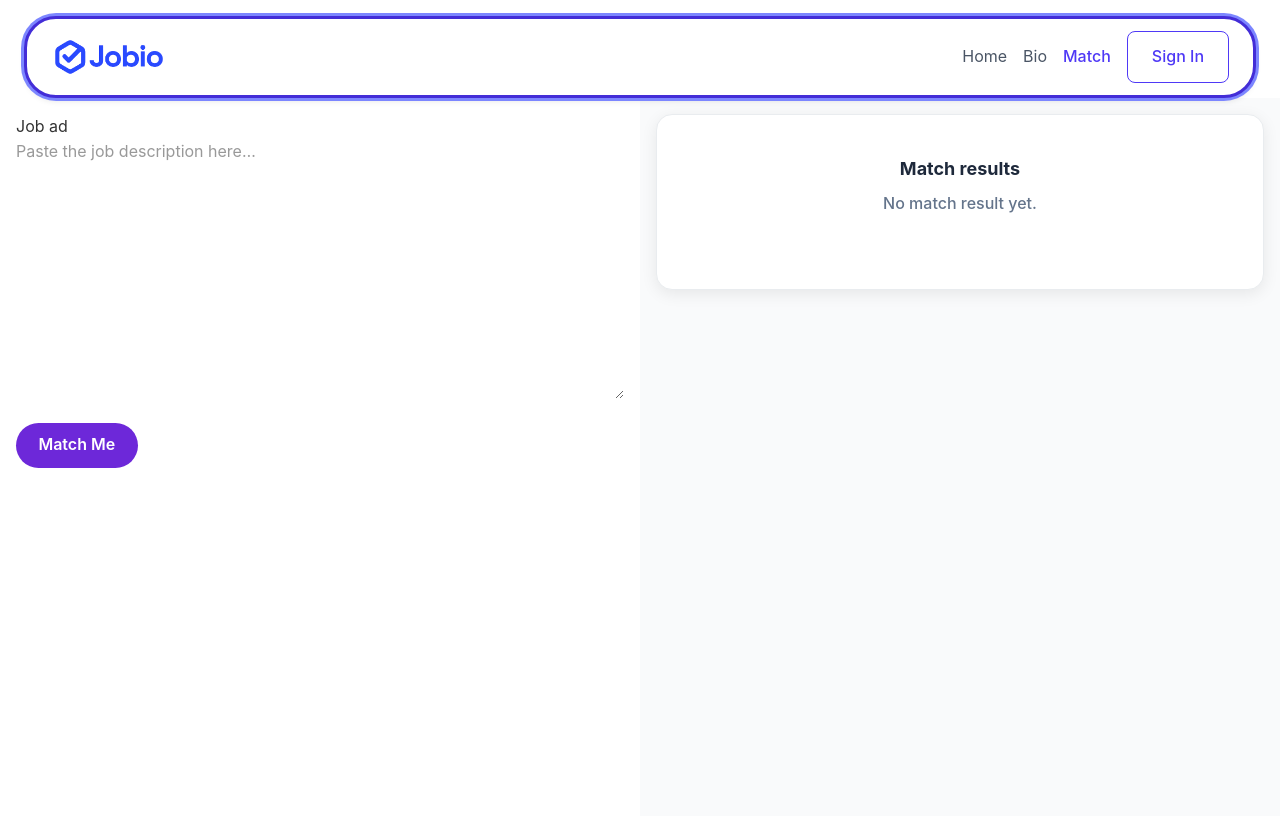
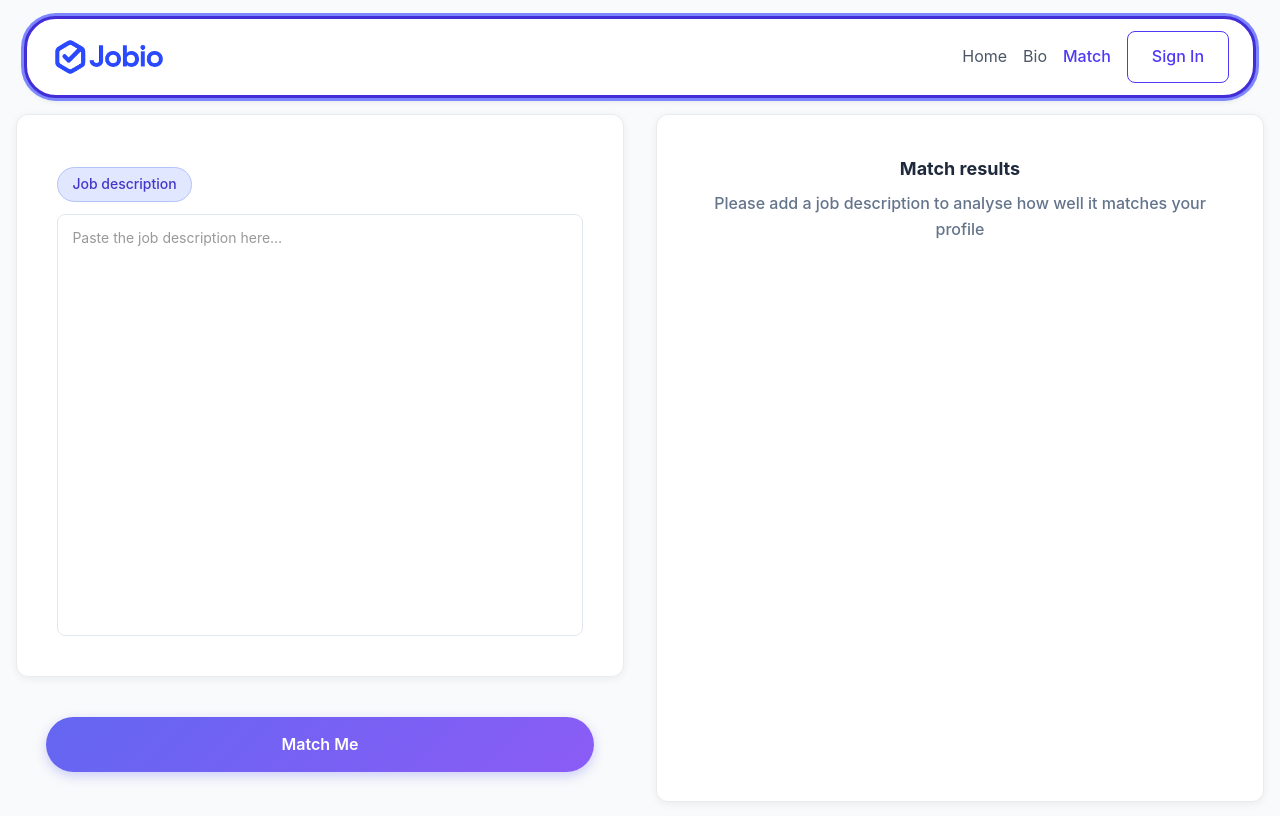
Before and after one commit to fac-32/Jobio-front, a React (Vite) app: page /match in a window 1280 px wide. Shown: the top 816 px of the page. Built offline with nearby package versions, Linux system fonts and the light colour scheme.

Commit message:
Style JobAd panel and some other changes on match page

```diff
--- a/src/components/Navbar.tsx
+++ b/src/components/Navbar.tsx
@@ -26,7 +26,7 @@ export default function Navbar() {
     }
 
     return (
-        <div className="sticky bg-white top-0 z-50">
+        <div className="sticky bg-gray-50 top-0">
             <header
                 className="
                     bg-white shadow-md rounded-4xl top-bar mt-4 mx-6
--- a/src/index.css
+++ b/src/index.css
@@ -1,22 +1,18 @@
 @import 'tailwindcss';
 
-/* html,
+html,
 body {
-    @apply bg-slate-50 text-slate-800;
+    height: 100%;
+    margin: 0;
+    padding: 0;
 }
-
-* {
-    @apply box-border;
-} */
 
 body {
     box-sizing: border-box;
-    margin: 0;
-    padding: 0;
     font-family:
         -apple-system, BlinkMacSystemFont, 'Segoe UI', Roboto, Oxygen, Ubuntu,
         Cantarell, sans-serif;
-    background: #f8f9fa;
+    background: #f3f4f6;
     color: #333;
     line-height: 1.6;
 }
@@ -33,18 +29,29 @@ body {
     overflow-y: auto;
 }
 
-/* Match result card */
+.job-card,
 .results-card {
     background: white;
-    border-radius: 16px;
+    border-radius: 12px;
     padding: 2.5rem;
-    box-shadow: 0 4px 16px rgba(0, 0, 0, 0.08);
+    box-shadow: 0 2px 8px rgba(0, 0, 0, 0.06);
     border: 1px solid #e9ecef;
+    width: 100%;
+    height: 100%;
+    box-sizing: border-box;
+    display: flex;
+    flex-direction: column;
+}
+
+/* MatchPanel*/
+
+.results-body {
+    /* flex: 1; */
+    overflow-y: auto;
 }
 
 .card-header {
     text-align: center;
-    margin-bottom: 2rem;
 }
 
 .card-title {
@@ -55,6 +62,13 @@ body {
 }
 
 .match-quality {
+    font-size: 1.125rem;
+    font-weight: 700;
+    color: #1e293b;
+    margin-bottom: 0.5rem;
+}
+
+.match-quality-h {
     font-size: 1rem;
     color: #64748b;
     font-weight: 500;
@@ -132,7 +146,6 @@ body {
     border-radius: 20px;
     font-size: 0.9375rem;
     font-weight: 500;
-    transition: transform 0.2s;
     border-width: thin;
 }
 
@@ -171,14 +184,12 @@ body {
     border-radius: 20px;
     font-size: 0.9375rem;
     font-weight: 500;
-    transition: transform 0.2s;
     border-width: thin;
     width: fit-content;
 }
 
 .recommendation-box {
     background: linear-gradient(135deg, #6365f133 0%, #8a5cf62b 100%);
-
     border: 1px solid #8a5cf62b;
     border-radius: 12px;
     padding: 1.5rem;
@@ -219,3 +230,103 @@ body {
         font-size: 0.875rem;
     }
 }
+
+/* AdJobPanel */
+
+.left-column,
+.right-column {
+    width: 100%;
+    display: flex;
+    flex-direction: column;
+    gap: 1.5rem;
+}
+
+.job-label {
+    margin-bottom: 0.75rem;
+}
+
+.job-type-row {
+    margin-bottom: 0.75rem;
+}
+
+.job-type-pill {
+    display: inline-block;
+    padding: 0.35rem 0.9rem;
+    border-radius: 999px;
+    background: #e0e7ff;
+    color: #4338ca;
+    border-color: #b3c4f9;
+    border-width: thin;
+    font-size: 0.875rem;
+    font-weight: 500;
+}
+
+.job-content {
+    flex: 1;
+    display: flex;
+    flex-direction: column;
+}
+
+.job-textarea {
+    width: 100%;
+    flex: 1;
+    min-height: 120px;
+    border-radius: 8px;
+    border: 1px solid #e2e8f0;
+    padding: 0.75rem 0.9rem;
+    font-size: 0.875rem;
+    resize: none;
+    outline: none;
+    font-family: inherit;
+}
+
+.job-textarea:focus {
+    border-color: #6365f156;
+    box-shadow: 0 0 0 1px rgba(99, 102, 241, 0.3);
+}
+
+/* buttonStyle */
+.match-button-row {
+    display: flex;
+    justify-content: center;
+    margin-top: 1rem;
+}
+
+.match-button {
+    background: linear-gradient(135deg, #6366f1 0%, #8b5cf6 100%);
+    color: white;
+    border-radius: 50px;
+    padding: 0.9rem 1.8rem;
+    margin-bottom: 30px;
+    font-size: 1rem;
+    font-weight: 600;
+    cursor: pointer;
+    box-shadow: 0 4px 12px rgba(99, 102, 241, 0.3);
+    width: 90%;
+    text-align: center;
+}
+
+.match-button:disabled {
+    opacity: 0.7;
+    cursor: default;
+    box-shadow: none;
+}
+
+.match-button:not(:disabled):hover {
+    box-shadow: 0 6px 16px rgba(99, 101, 241, 0.596);
+}
+
+/* ScrollbarStyle */
+::-webkit-scrollbar {
+    width: 3px;
+}
+
+::-webkit-scrollbar-track {
+    background: #f3f4f6;
+    border-radius: 9999px;
+}
+
+::-webkit-scrollbar-thumb {
+    background: linear-gradient(180deg, #a855f7, #6366f1);
+    border-radius: 9999px;
+}
--- a/src/pages/MatchPage/JobAdPanel.tsx
+++ b/src/pages/MatchPage/JobAdPanel.tsx
@@ -1,132 +1,3 @@
-// import { useState } from 'react';
-// import { Button } from '../../components/ui/Button';
-
-// interface JobAd {
-//     title: string;
-//     company: string;
-//     location: string;
-//     description: string;
-// }
-
-// export default function JobAdPanel({ jobAd }: { jobAd: JobAd }) {
-//     const MAX_SIZE_MB = 5;
-//     const [fileName, setFileName] = useState<string | null>(null);
-//     const [dealBreakers, setDealBreakers] = useState<string[]>([]);
-//     const [inputValue, setInputValue] = useState('');
-
-//     const handleFileUpload = (event: React.ChangeEvent<HTMLInputElement>) => {
-//         const file = event.target.files?.[0];
-//         if (!file) return;
-
-//         if (file.size > MAX_SIZE_MB * 1024 * 1024) {
-//             alert(`File must be < ${MAX_SIZE_MB}MB`);
-//             return;
-//         }
-
-//         if (
-//             ![
-//                 'application/pdf',
-//                 'application/vnd.openxmlformats-officedocument.wordprocessingml.document',
-//             ].includes(file.type)
-//         ) {
-//             alert('Only PDF or DOCX allowed');
-//             return;
-//         }
-
-//         setFileName(file.name);
-//         console.log('CV uploaded:', file);
-//     };
-
-//     const addDealBreaker = () => {
-//         if (!inputValue.trim()) return;
-//         setDealBreakers((prev) => [...prev, inputValue.trim()]);
-//         setInputValue('');
-//     };
-
-//     const removeDealBreaker = (text: string) => {
-//         setDealBreakers((prev) => prev.filter((item) => item !== text));
-//     };
-
-//     const handleEnterKey = (e: React.KeyboardEvent<HTMLInputElement>) => {
-//         if (e.key === 'Enter') addDealBreaker();
-//     };
-
-//     return (
-//         <div className="h-full overflow-y-auto p-4 border-r border-gray-200 space-y-6">
-//             {/* Upload CV */}
-//             <div>
-//                 <label className="block font-medium mb-2">Upload your CV</label>
-//                 <input
-//                     type="file"
-//                     accept=".pdf,.docx"
-//                     onChange={handleFileUpload}
-//                     className="block text-sm text-gray-700"
-//                 />
-//                 {fileName && (
-//                     <p className="text-xs text-green-600 mt-1">
-//                         Uploaded: {fileName}
-//                     </p>
-//                 )}
-//             </div>
-
-//             {/* Deal-breakers UI */}
-//             <div>
-//                 <label className="block font-medium mb-2">Deal Breakers</label>
-//                 <div className="flex items-center space-x-2">
-//                     <input
-//                         type="text"
-//                         placeholder="Add a required skill..."
-//                         value={inputValue}
-//                         onChange={(e) => setInputValue(e.target.value)}
-//                         onKeyDown={handleEnterKey}
-//                         className="border p-2 rounded text-sm flex-1"
-//                     />
-//                     <button
-//                         onClick={addDealBreaker}
-//                         className="px-3 py-2 bg-gray-800 text-white text-sm rounded hover:bg-black"
-//                     >
-//                         Add
-//                     </button>
-//                 </div>
-
-//                 {/* Tag list */}
-//                 <div className="flex flex-wrap gap-2 mt-3">
-//                     {dealBreakers.map((db, index) => (
-//                         <span
-//                             key={index}
-//                             className="flex items-center bg-red-100 text-red-700 px-2 py-1 text-xs rounded"
-//                         >
-//                             {db}
-//                             <button
-//                                 onClick={() => removeDealBreaker(db)}
-//                                 className="ml-2 text-red-600 hover:text-red-800 font-bold"
-//                             >
-//                                 ×
-//                             </button>
-//                         </span>
-//                     ))}
-//                 </div>
-//             </div>
-
-//             {/* Job Ad text */}
-//             {/* Job Ad text */}
-//             <div>
-//                 <h2 className="text-xl font-semibold">{jobAd.title}</h2>
-//                 <p className="text-sm text-gray-600 mb-1">{jobAd.company}</p>
-//                 <p className="text-xs text-gray-500 mb-4">{jobAd.location}</p>
-
-//                 <pre className="whitespace-pre-wrap text-sm text-gray-700 leading-relaxed">
-//                     {jobAd.description}
-//                 </pre>
-//             </div>
-
-//             <Button variant="primary" className="mt-6">
-//                 Match Me
-//             </Button>
-//         </div>
-//     );
-// }
-
 type Props = {
     jobDescription: string;
     onChange: (value: string) => void;
@@ -141,33 +12,30 @@ export function JobAdPanel({
     loading,
 }: Props) {
     return (
-        <div>
-            <h2>Job ad</h2>
+        <div className="left-column">
+            <div className="job-card">
+                <div className="job-label"></div>
+                <div className="job-type-row">
+                    <span className="job-type-pill">Job description</span>
+                </div>
+                <div className="job-content">
                     <textarea
-                style={{
-                    width: '100%',
-                    minHeight: '260px',
-                    marginBottom: '1rem',
-                }}
+                        className="job-textarea"
                         value={jobDescription}
                         onChange={(e) => onChange(e.target.value)}
                         placeholder="Paste the job description here…"
                     />
+                </div>
+            </div>
+            <div className="match-button-row">
                 <button
                     onClick={onMatchClick}
                     disabled={loading}
-                style={{
-                    padding: '0.6rem 1.4rem',
-                    borderRadius: 999,
-                    border: 'none',
-                    backgroundColor: '#6d28d9',
-                    color: 'white',
-                    fontWeight: 600,
-                    cursor: loading ? 'default' : 'pointer',
-                }}
+                    className="match-button"
                 >
                     {loading ? 'Matching…' : 'Match Me'}
                 </button>
             </div>
+        </div>
     );
 }
--- a/src/pages/MatchPage/MatchPage.tsx
+++ b/src/pages/MatchPage/MatchPage.tsx
@@ -1,50 +1,8 @@
-// // src/pages/MatchPage/MatchPage.tsx
-// import JobAdPanel from './JobAdPanel';
-// import MatchResultPanel from './MatchResultPanel';
-
-// const mockJobAd = {
-//     title: 'Frontend Developer',
-//     company: 'TechCorp',
-//     location: 'Remote',
-//     description: `
-// We are looking for a Frontend Developer skilled in React, TypeScript, and modern UI frameworks.
-
-// Responsibilities:
-// • Build responsive UI
-// • Collaborate with designers
-// • Improve frontend performance
-
-// Required:
-// • React experience
-// • REST API knowledge
-
-// Nice to have:
-// • Tailwind CSS
-// • CI/CD experience
-// `,
-// };
-
-// export default function MatchPage() {
-//     return (
-//         <div className="flex h-screen">
-//             <div className="w-1/2 bg-white">
-//                 <JobAdPanel jobAd={mockJobAd} />
-//             </div>
-
-//             <div className="w-1/2 bg-gray-50">
-//                 <MatchResultPanel />
-//             </div>
-//         </div>
-//     );
-// }
-
 import { useState } from 'react';
 import { matchJob } from './matchApi';
 import type { MatchResult } from './types';
 import { JobAdPanel } from './JobAdPanel';
 import { MatchResultPanel } from './MatchResultPanel';
-// import { UploadCVButton } from './UploadCVButton';
-// import { DealBreakersModal } from './DealBreakersModal';
 
 function MatchPage() {
     const [jobDescription, setJobDescription] = useState('');
@@ -84,22 +42,17 @@ function MatchPage() {
     };
 
     return (
-        <div className="flex h-screen">
-            <div className="w-1/2 bg-white p-4 flex flex-col">
-                {/* <UploadCVButton /> */}
-                {/* <DealBreakersModal /> */}
-
+        <div className="h-[calc(100vh-80px)] flex overflow-hidden">
+            <div className="w-1/2 bg-gray-50 p-4 flex">
                 <JobAdPanel
                     jobDescription={jobDescription}
                     onChange={setJobDescription}
                     onMatchClick={handleMatch}
                     loading={loading}
                 />
-
                 {error && <p className="match-error">{error}</p>}
             </div>
-
-            <div className="w-1/2 bg-gray-50 p-4 overflow-auto">
+            <div className="w-1/2 bg-gray-50 p-4 flex">
                 <MatchResultPanel loading={loading} result={result} />
             </div>
         </div>
--- a/src/pages/MatchPage/MatchResultPanel.tsx
+++ b/src/pages/MatchPage/MatchResultPanel.tsx
@@ -11,7 +11,7 @@ export function MatchResultPanel({ loading, result }: Props) {
             <div className="results-card">
                 <div className="card-header">
                     <h1 className="card-title">Match results</h1>
-                    <p className="match-quality">
+                    <p className="match-quality-h">
                         Matching your profile with this job…
                     </p>
                 </div>
@@ -24,7 +24,10 @@ export function MatchResultPanel({ loading, result }: Props) {
             <div className="results-card">
                 <div className="card-header">
                     <h1 className="card-title">Match results</h1>
-                    <p className="match-quality">No match result yet.</p>
+                    <p className="match-quality-h">
+                        Please add a job description to analyse how well it
+                        matches your profile
+                    </p>
                 </div>
             </div>
         );
@@ -56,12 +59,12 @@ export function MatchResultPanel({ loading, result }: Props) {
 
     return (
         <div className="results-card">
-            {/* Header */}
             <div className="card-header">
-                <h1 className="card-title">Match results</h1>
+                {/* <h1 className="card-title">Match results</h1> */}
                 <p className="match-quality">{headline}</p>
             </div>
 
+            <div className="results-body">
                 {/* Score */}
                 <div className="score-display">
                     <div className="score-circle">
@@ -146,7 +149,10 @@ export function MatchResultPanel({ loading, result }: Props) {
                             </div>
                         )}
                         {safeResult.matched_skills.map((skill) => (
-                        <div key={skill} className="skill-chip skill-matched">
+                            <div
+                                key={skill}
+                                className="skill-chip skill-matched"
+                            >
                                 {skill}
                             </div>
                         ))}
@@ -178,7 +184,10 @@ export function MatchResultPanel({ loading, result }: Props) {
                             </div>
                         )}
                         {safeResult.important_skills_missing.map((skill) => (
-                        <div key={skill} className="skill-chip skill-missing">
+                            <div
+                                key={skill}
+                                className="skill-chip skill-missing"
+                            >
                                 {skill}
                             </div>
                         ))}
@@ -254,5 +263,6 @@ export function MatchResultPanel({ loading, result }: Props) {
                     </div>
                 </div>
             </div>
+        </div>
     );
 }
```
Also changed, not shown: src/pages/MatchPage/matchApi.ts (+0 -16 lines), src/pages/MatchPage/DealBreakersModal.tsx (deleted), src/pages/MatchPage/UploadCVButton.tsx (deleted). Lines whose indentation alone changed are shown as unchanged.
